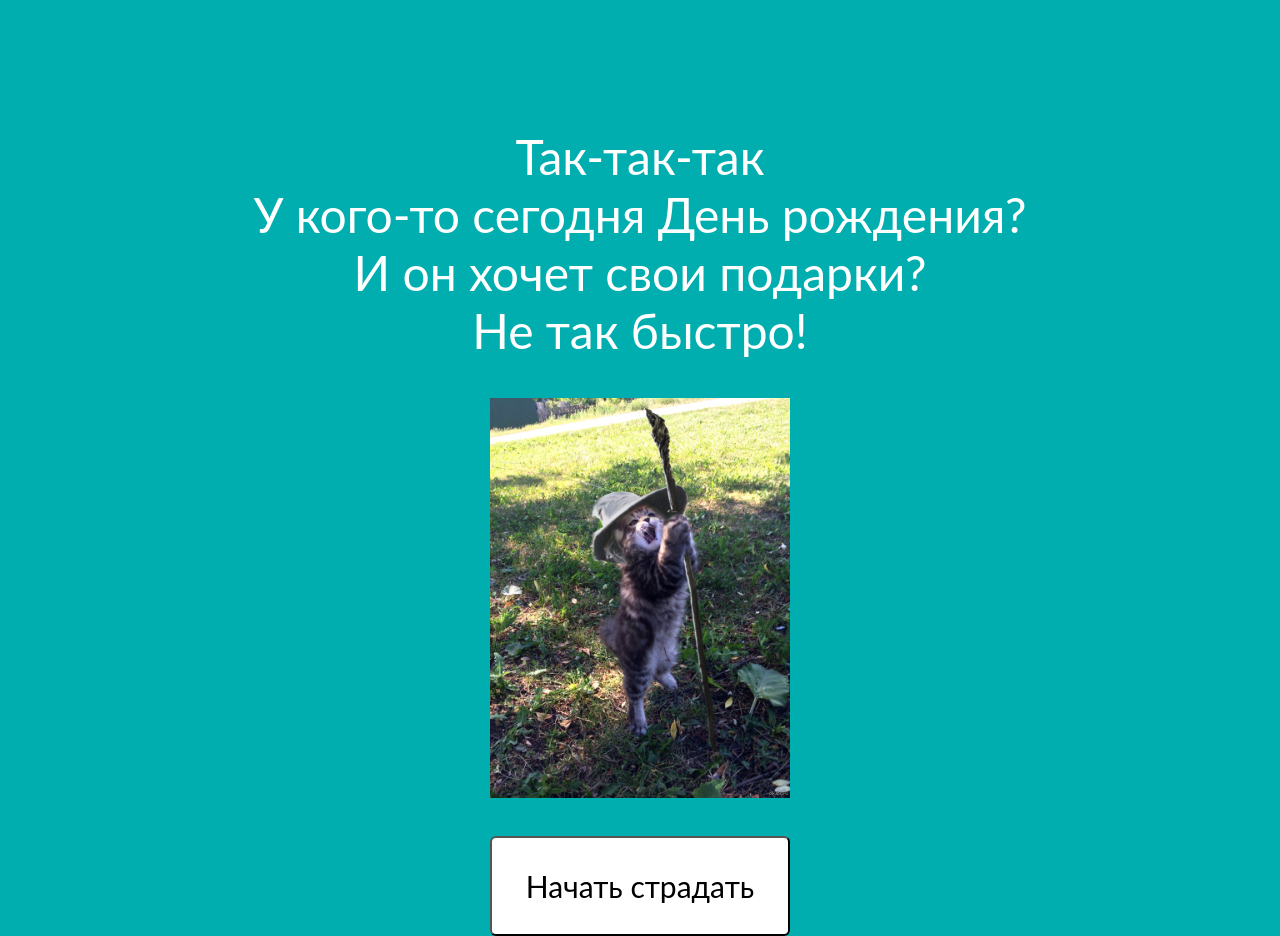
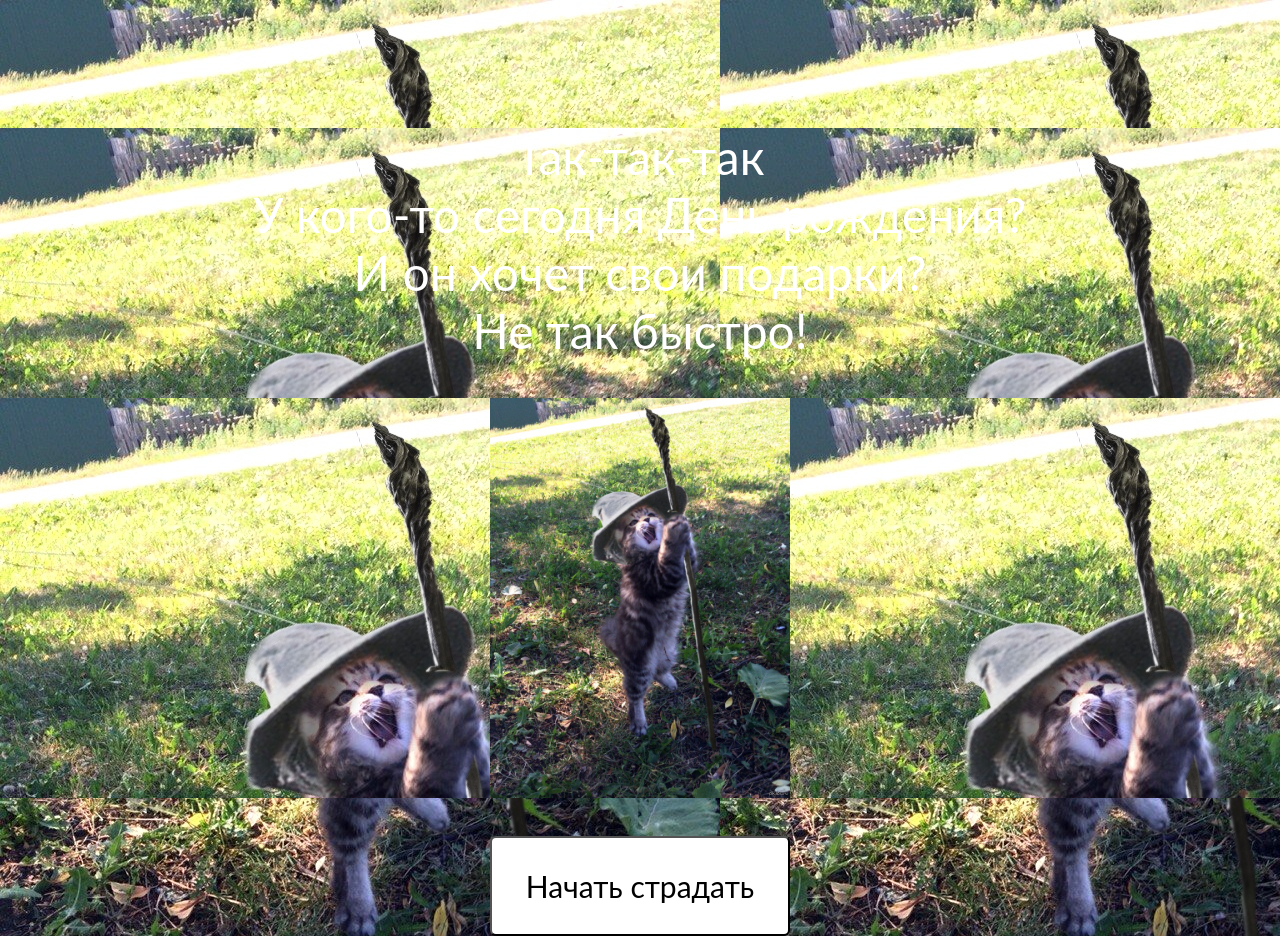
Before and after one commit to 12rita/12rita.github.io, a plain HTML site: page index.html in a window 1280 px wide. Drawn offline with Linux system fonts and the light colour scheme.

Commit message:
bg colour

```diff
--- a/styles.css
+++ b/styles.css
@@ -4,6 +4,7 @@
     box-sizing: border-box;
     font-family: 'Lato', sans-serif;
     text-align: center;
+    background-image: url("./Pics/cat.jpg");
 
 }
 
```
